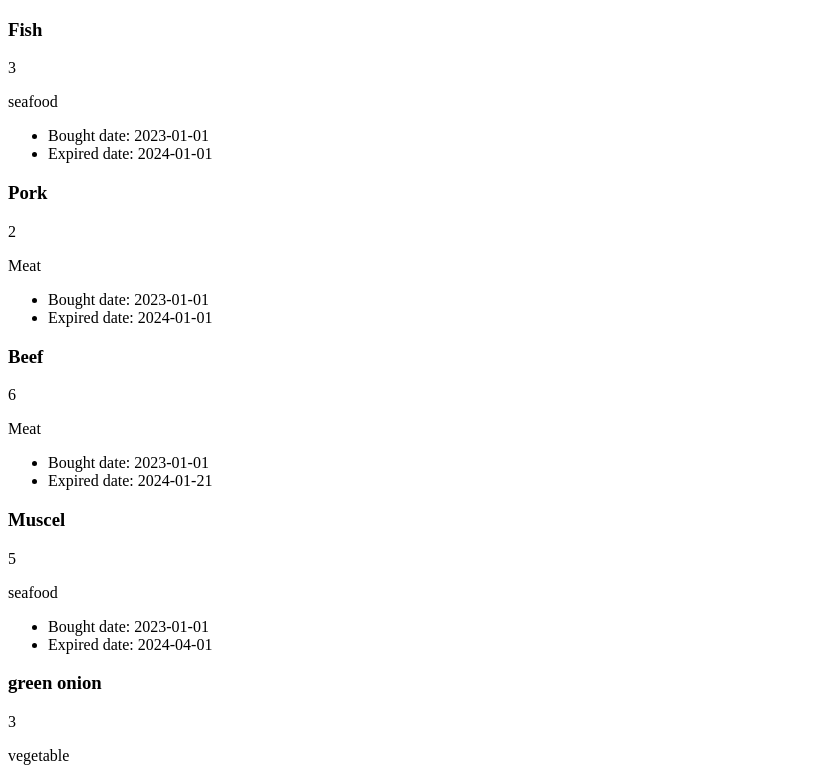
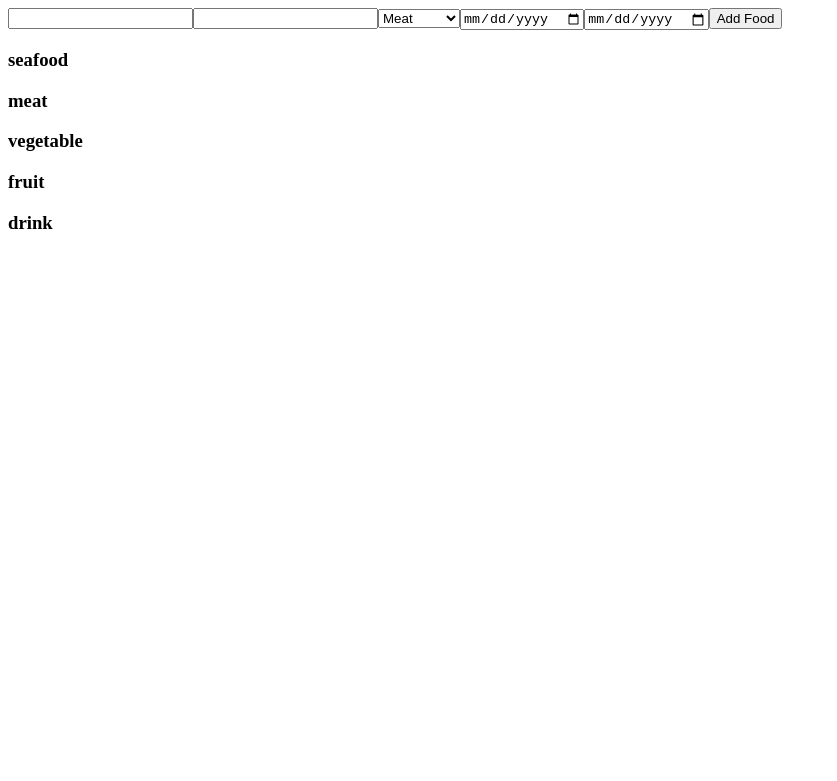
Before and after one commit to trongminh20/my-food, a React (Create React App) app: page / in a window 1280 px wide. Shown: the top 781 px of the page, without its empty margins (0-837 px from the left). Built offline with nearby package versions, Linux system fonts and the light colour scheme.

Commit message:
adding new component and styles

```diff
--- a/src/App.js
+++ b/src/App.js
@@ -1,7 +1,9 @@
 import Fridge from "./Components/Fridge";
+import InputForm from "./Components/InputForm";
 function App() {
   return (
     <div className="App">
+      <InputForm />
       <Fridge />
     </div>
   );
--- a/src/Components/Food.jsx
+++ b/src/Components/Food.jsx
@@ -1,10 +1,16 @@
+import Meat from "./Meat";
+import Veg from "./Veg";
+
 export default function Food({ name, boughtDate, expiredDate, type, quantity }) {
 
     return (
         <div className="food">
             <h3 className="food-name">{name}</h3>
             <p className="quantity">{quantity}</p>
-            <p className="food-type">{type}</p>
+            <div className="food-type">{
+                (type === "meat") ? <Meat /> :
+                    (type === "vegetable") ? <Veg /> : "other"
+            }</div>
             <ul className="date">
                 <li>Bought date: {boughtDate}</li>
                 <li>Expired date: {expiredDate}</li>
--- /dev/null
+++ b/src/Components/FoodTypes.jsx
@@ -0,0 +1,9 @@
+export default function FoodTypes({ type, quantity }) {
+
+    return (
+        <div className="food--type">
+            <h3 className="type">{type}</h3>
+            <p className="food-quantity">{quantity}</p>
+        </div>
+    )
+}
--- a/src/Components/Fridge.jsx
+++ b/src/Components/Fridge.jsx
@@ -1,11 +1,17 @@
 import { foodInput } from "../demoData"
-import Food from "./Food"
+import FoodTypes from "./FoodTypes"
 export default function Fridge() {
+    const getTypes = (foodIn) => {
+        //remove the duplicate value in food types
+        return [...new Set(foodIn.map(f => { return f.type }))];
+    }
+
+    const getQuantity = () => { }
     return (
         <section id="fridge">
             {
-                foodInput.map(f => {
-                    return <Food name={f.name} boughtDate={f.boughtDate} expiredDate={f.expiredDate} type={f.type} quantity={f.quantity} />
+                getTypes(foodInput).map(f => {
+                    return <FoodTypes type={f} />
                 })
             }
         </section>
--- a/src/Components/InputForm.jsx
+++ b/src/Components/InputForm.jsx
@@ -13,9 +13,9 @@ export default function InputForm() {
                 <option value="egg">Egg</option>
                 <option value="dairy">Dairy</option>
             </select>
-            <input type="date" name="" value="" className="" placeholder="" />
-            <input type="date" name="" value="" className="" placeholder="" />
-            <input type="submit" name="" value="" className="" placeholder="" />
+            <input type="date" name="" value="" className="" />
+            <input type="date" name="" value="" className="" />
+            <input type="submit" name="" value="Add Food" className="btn--submit" />
         </form>
     )
 }
--- /dev/null
+++ b/src/Components/Meat.jsx
@@ -0,0 +1,9 @@
+export default function Meat({ meatName, isFrozen }) {
+
+    return (
+        <div className="meat">
+            <p>{meatName}</p>
+            <p>{isFrozen}</p>
+        </div>
+    )
+}
--- /dev/null
+++ b/src/Components/Veg.jsx
@@ -0,0 +1,6 @@
+export default function Veg() {
+
+    return (
+        <div>Veg</div>
+    )
+}
--- /dev/null
+++ b/src/Styles/variable.scss
@@ -0,0 +1 @@
+$background--color: #ccc;
--- a/src/demoData.js
+++ b/src/demoData.js
@@ -8,14 +8,14 @@ export const foodInput = [
     },
     {
         name: "Pork",
-        type: "Meat",
+        type: "meat",
         quantity: 2,
         boughtDate: "2023-01-01",
         expiredDate: "2024-01-01"
     },
     {
         name: "Beef",
-        type: "Meat",
+        type: "meat",
         quantity: 6,
         boughtDate: "2023-01-01",
         expiredDate: "2024-01-21"
@@ -47,5 +47,5 @@ export const foodInput = [
         quantity: 1,
         boughtDate: "2023-01-01",
         expiredDate: "2023-02-01"
-    },
+    }
 ];
```
Also changed, not shown: src/Styles/app.scss (added).
